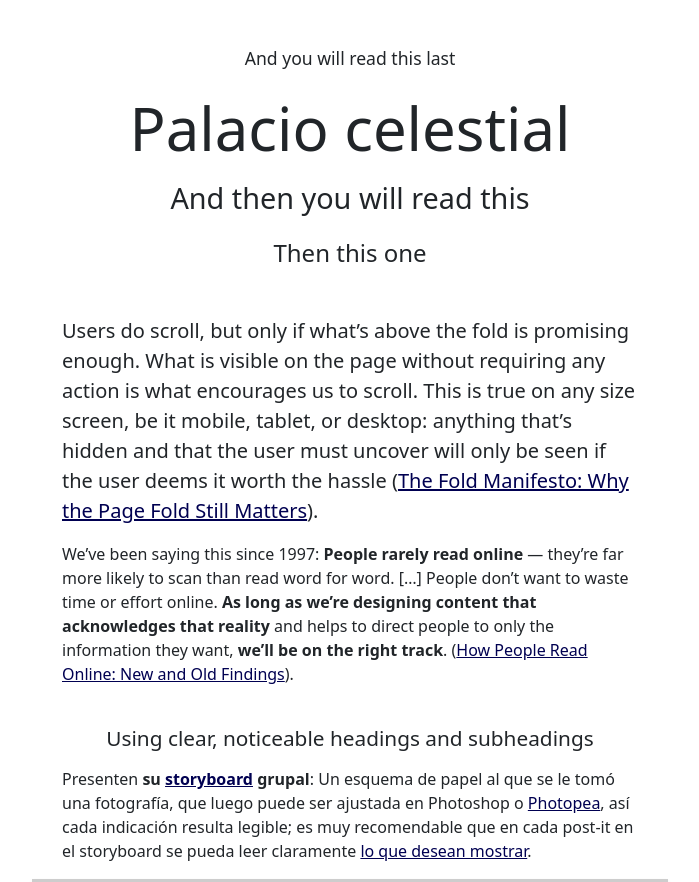
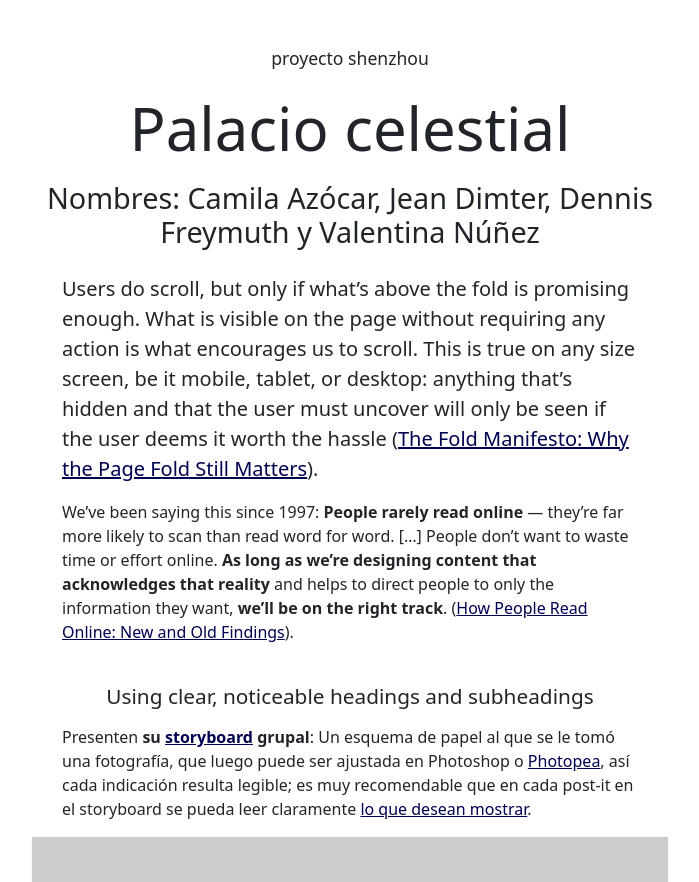
Before and after one commit to Programa-Shenzhou/Bocetos_clase12, a plain HTML site: page index.html in a window 1280 px wide. Shown: the top 882 px of the page, without its empty margins (290-989 px from the left). Drawn offline with nearby package versions, Linux system fonts and the light colour scheme.

Commit message:
Update index.html

```diff
--- a/index.html
+++ b/index.html
@@ -48,10 +48,10 @@
             <div class="container">
                 <div class="row">
                     <div class="col-12">
-                        <h6 class="text-center mt-5 mb-4">And you will read this last</h6>
+                        <h6 class="text-center mt-5 mb-4">proyecto shenzhou</h6>
                         <h1 class="text-center my-3">Palacio celestial</h1>
-                        <h2 class="text-center mb-4">And then you will read this</h2>
-                        <h3 class="text-center mb-5">Then this one</h3>
+                        <h2 class="text-center mb-4">Nombres: Camila Azócar, Jean Dimter, Dennis Freymuth y Valentina Núñez</h2>
+
                     </div>
                     <div class="col-11 col-sm-10 mx-auto">
                         <p class="lead">Users do scroll, but only if what’s above the fold is promising enough. What is visible on the page without requiring any action is what encourages us to scroll. This is true on any size screen, be it mobile, tablet, or desktop: anything that’s hidden and that the user must uncover will only be seen if the user deems it worth the hassle (<a href="https://www.nngroup.com/articles/page-fold-manifesto/">The Fold Manifesto: Why the Page Fold Still Matters</a>).</p>
```
